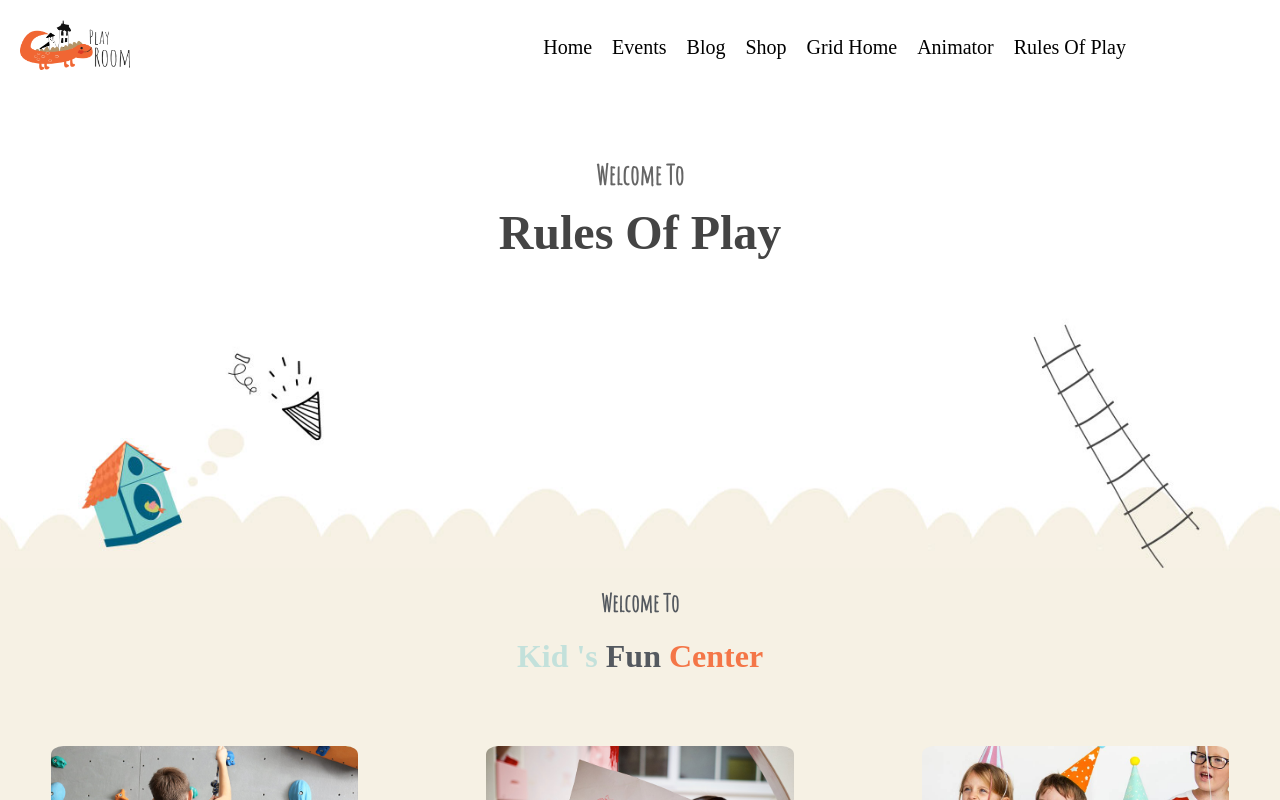
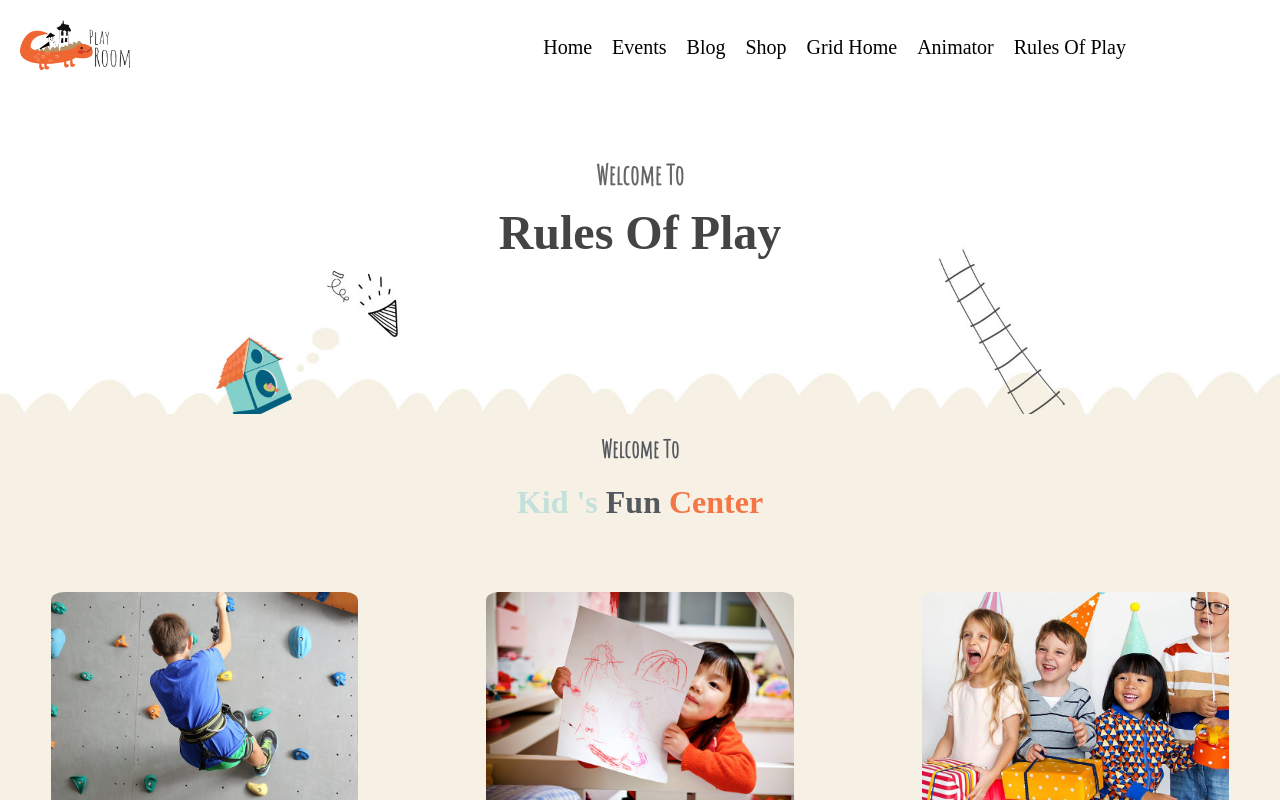
Before and after one commit to girish78678/playroom, a Next.js app: page /rules--of--play in a window 1280 px wide. Shown: the top 800 px of the page. Built offline with nearby package versions, Linux system fonts and the light colour scheme; a web font is replaced by a local one.

Commit message:
update hero section

```diff
--- a/src/styles/style.css
+++ b/src/styles/style.css
@@ -1847,3 +1847,9 @@
                 margin: auto;
             }
         }
+
+        @media screen and (min-width: 1280px) {
+            .ROP--hero {
+                height: 25vw;
+            }
+        }
```
